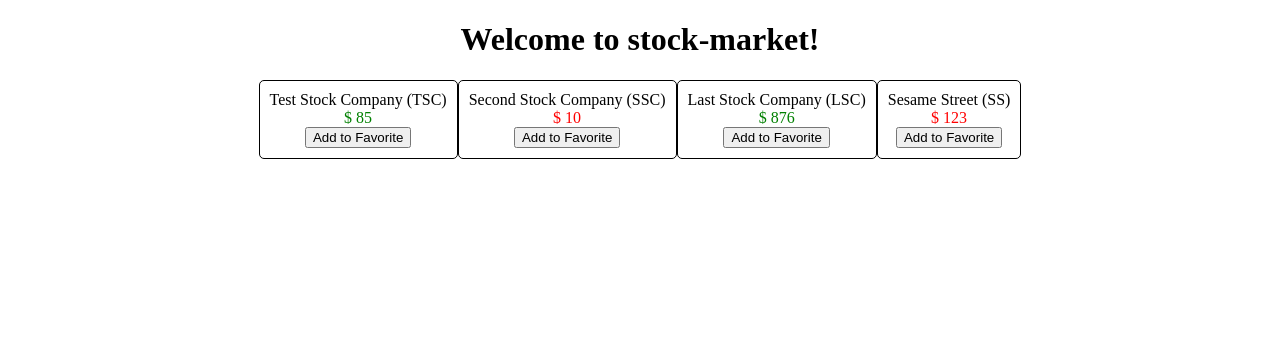
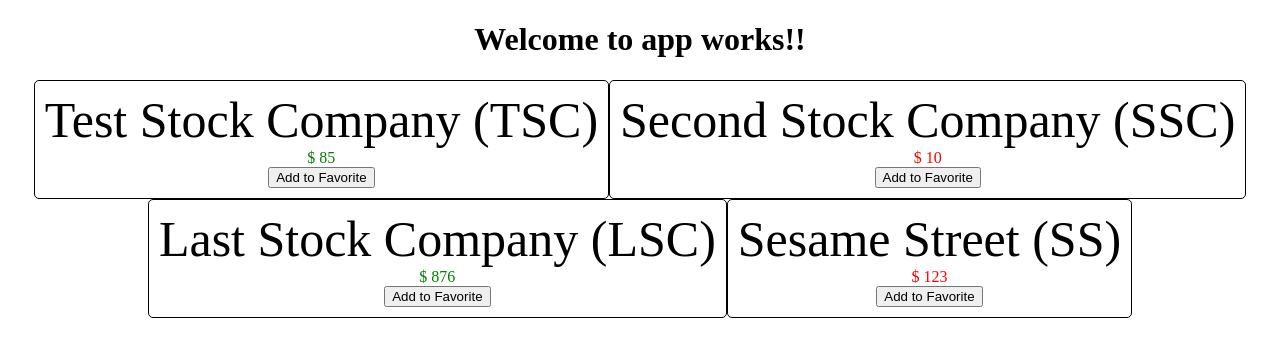
Before and after one commit to leachwestga/stock-market, an Angular app: page / in a window 1280 px wide. Shown: the top 356 px of the page. Built offline with nearby package versions, Linux system fonts and the light colour scheme.

Commit message:
before ch5 input

```diff
--- a/src/app/app.component.css
+++ b/src/app/app.component.css
@@ -0,0 +1,3 @@
+.name {
+  font-size: 50px;
+}
--- a/src/app/app.component.ts
+++ b/src/app/app.component.ts
@@ -1,10 +1,11 @@
-import { Component } from '@angular/core';
+import { Component, ViewEncapsulation } from '@angular/core';
 
 @Component({
   selector: 'app-root',
   templateUrl: './app.component.html',
-  styleUrls: ['./app.component.css']
+  styleUrls: ['./app.component.css'],
+  encapsulation: ViewEncapsulation.None
 })
 export class AppComponent {
-  title = 'stock-market';
+  title = 'app works!';
 }
```
